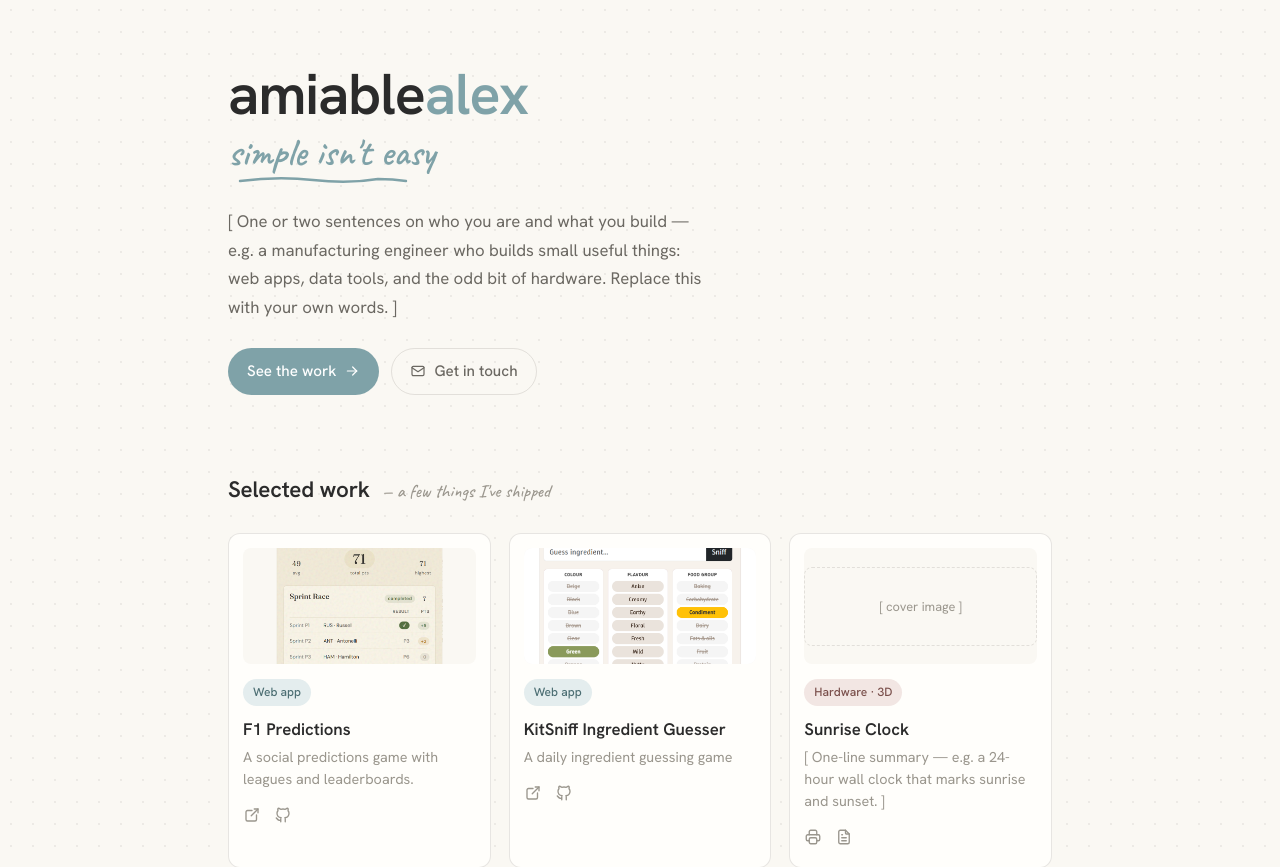
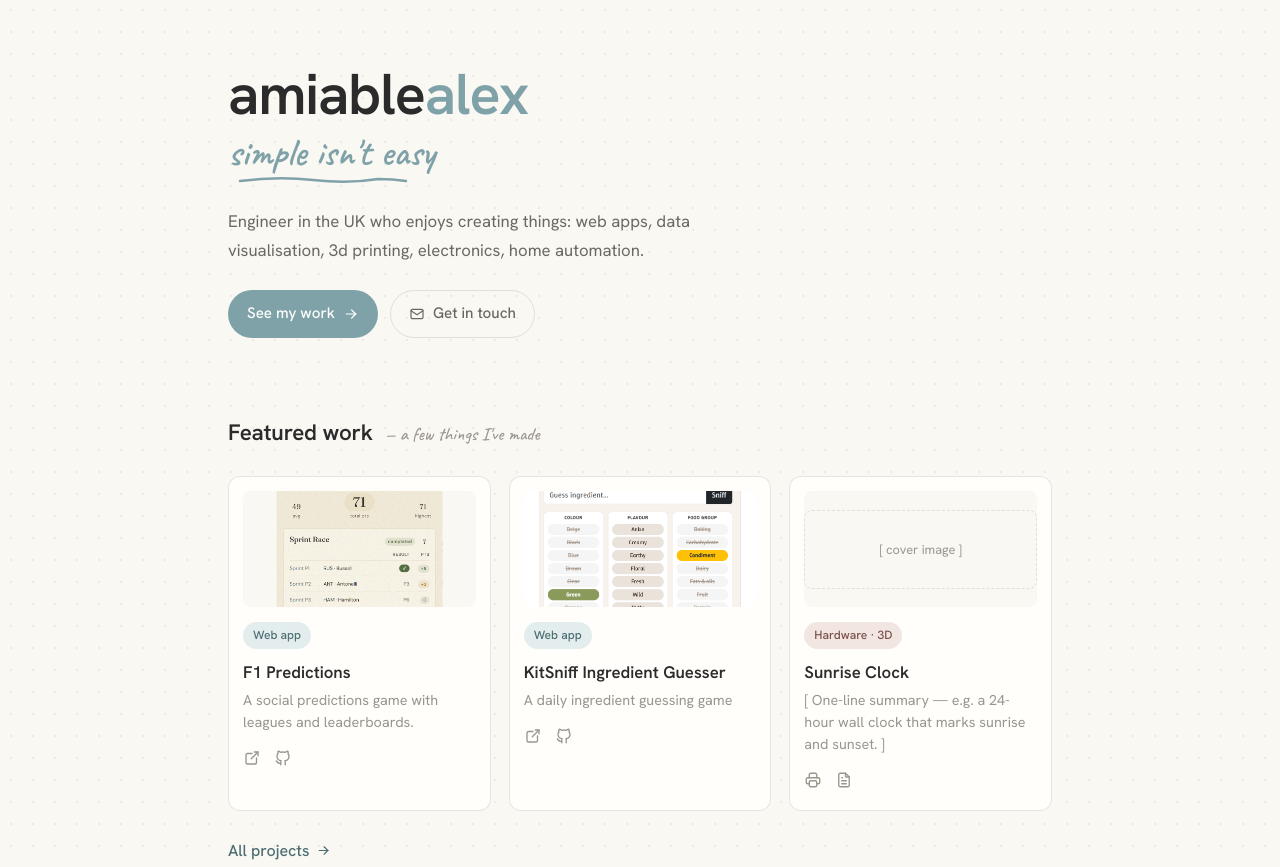
Before and after one commit to amiablealex/amiablealex-web, a Flask app: page / in a window 1280 px wide. Shown: the part 89-956 px from the top of the page. Run offline with Flask 3, Linux system fonts and the light colour scheme.

Commit message:
Update introduction and section titles in index.html

```diff
--- a/templates/index.html
+++ b/templates/index.html
@@ -9,20 +9,19 @@
 
   {# [ Write one or two sentences in your own voice: who you are and what you
      build. Keep it surname-free — this is your professional-public layer. ] #}
-  <p class="hero-intro">[ One or two sentences on who you are and what you build —
-    e.g. a manufacturing engineer who builds small useful things: web apps, data
-    tools, and the odd bit of hardware. Replace this with your own words. ]</p>
+  <p class="hero-intro">Engineer in the UK who enjoys creating things: web apps, data
+    visualisation, 3d printing, electronics, home automation.</p>
 
   <div class="hero-cta">
-    <a class="btn btn-primary" href="{{ url_for('projects') }}">See the work {{ icon('arrow-right', 16) }}</a>
+    <a class="btn btn-primary" href="{{ url_for('projects') }}">See my work {{ icon('arrow-right', 16) }}</a>
     <a class="btn btn-secondary" href="{{ url_for('contact') }}">{{ icon('mail', 16) }} Get in touch</a>
   </div>
 </section>
 
 <section class="section reveal">
   <div class="section-head">
-    <h2>Selected work</h2>
-    <span class="section-note">— a few things I've shipped</span>
+    <h2>Featured work</h2>
+    <span class="section-note">— a few things I've made</span>
   </div>
 
   {% if projects %}
```
